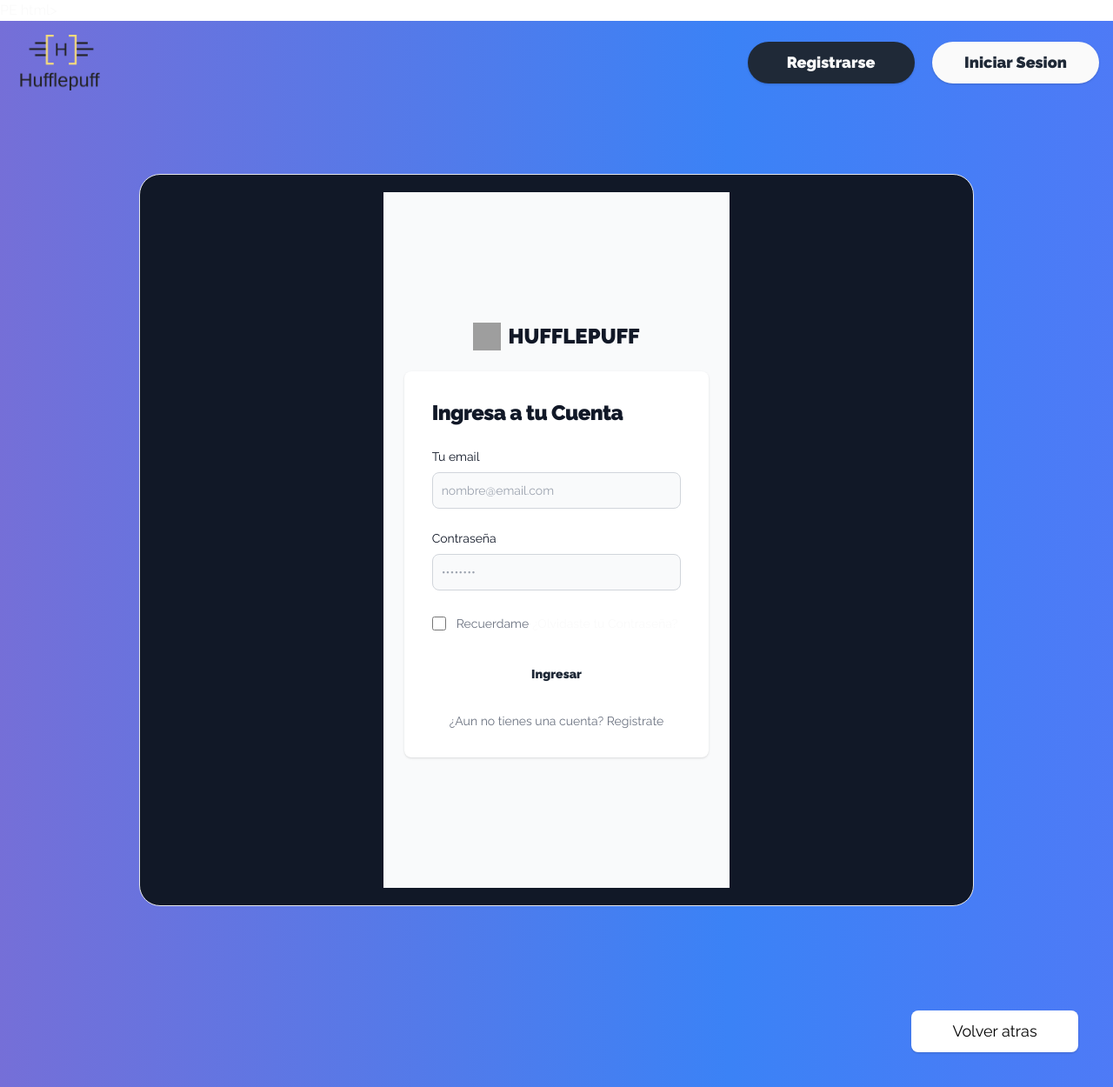
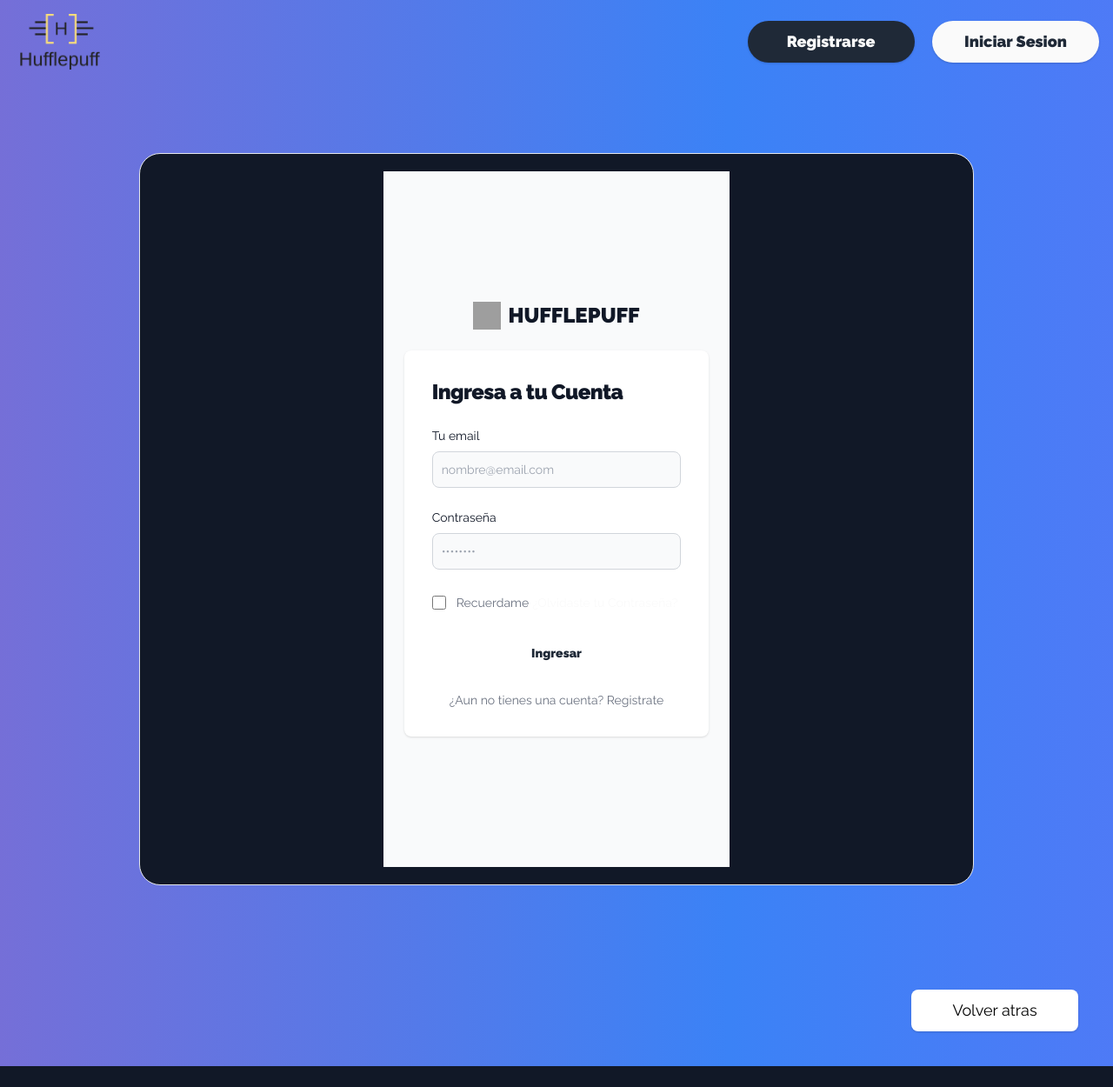
Before and after one commit to sofisil/Hufflepuff-Dec-22, a Flask app: template templates/ingreso.html in a window 1280 px wide. Shown: the whole page at 87% size. After the commit the page ends 1226 px from the top, so only its background shows below. Run offline with Flask 2, Linux system fonts and the light colour scheme; the template is opened without the code that fills it, so the values that code supplies are empty; parts of the project's set-up code (start-up, migrations or seed data) failed here and were passed over; some libraries are stand-ins or nearby versions; grey boxes are pictures that could not be loaded.

Commit message:
arreglo de algo de los tags

```diff
--- a/templates/ingreso.html
+++ b/templates/ingreso.html
@@ -1,4 +1,4 @@
-PE html>
+<!DOCTYPE html>
 <html lang="es">
 <head>
     <meta charset="UTF-8">
```
